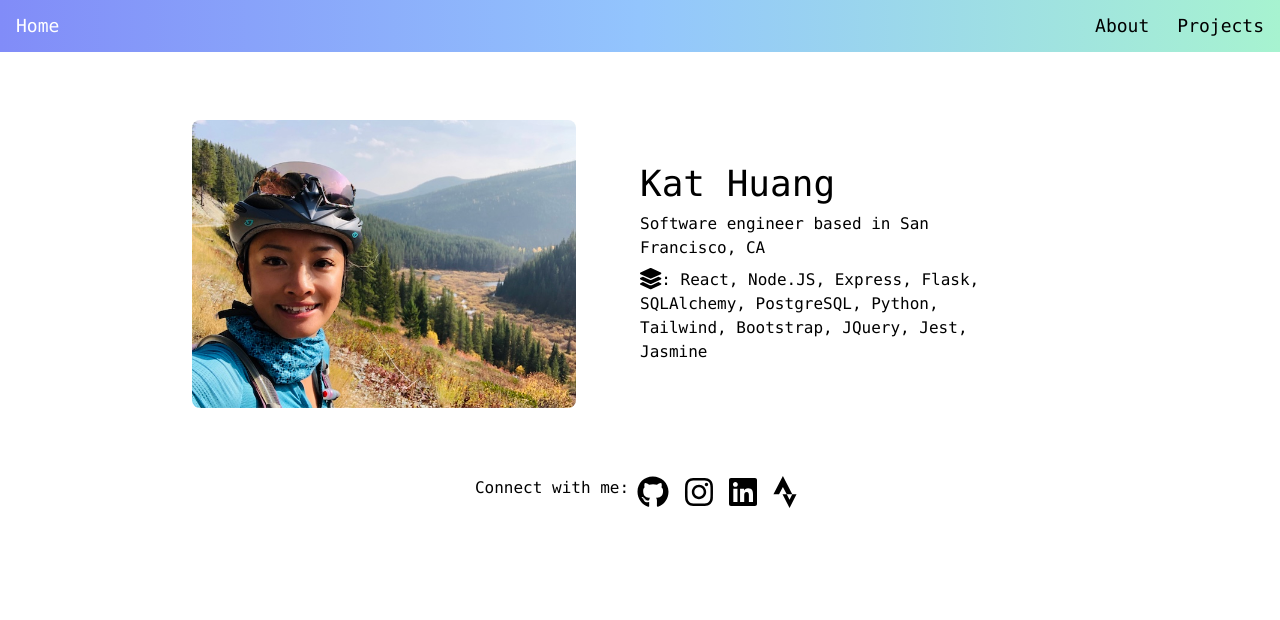
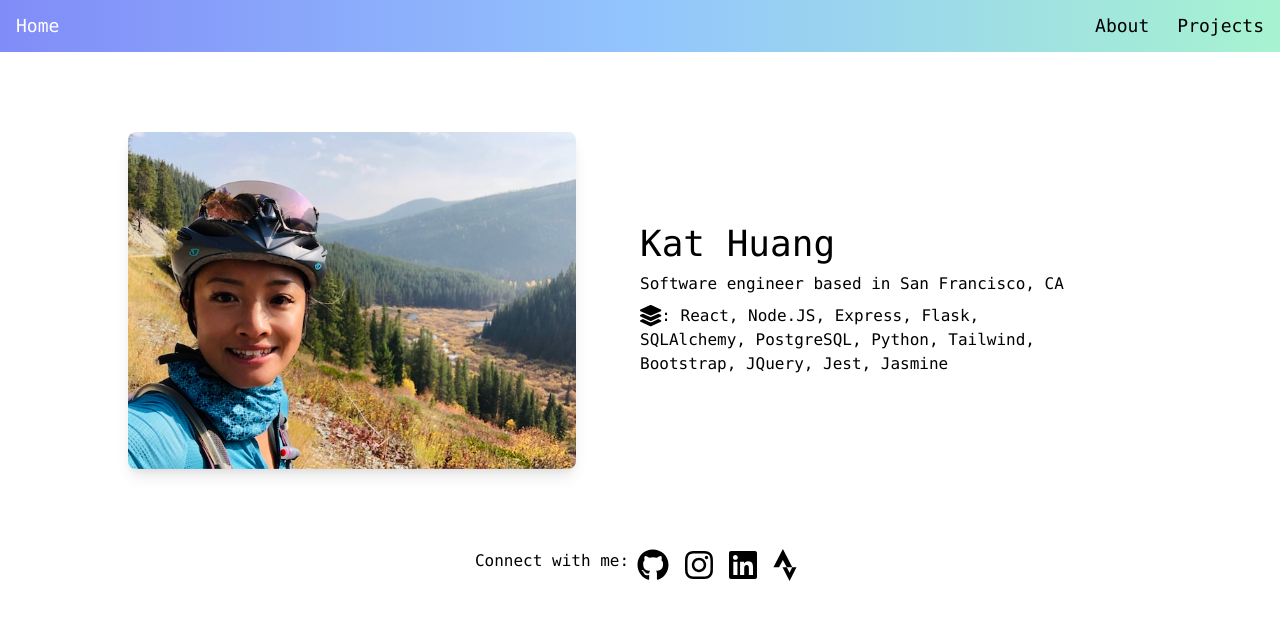
Before and after one commit to kathythekat/personal-site, a React (Create React App) app: page / in a window 1280 px wide. Shown: the top 620 px of the page. Built offline with nearby package versions, Linux system fonts and the light colour scheme.

Commit message:
added favicon, edited README.md, small css stuff

```diff
--- a/public/index.html
+++ b/public/index.html
@@ -24,7 +24,7 @@
       work correctly both with client-side routing and a non-root public URL.
       Learn how to configure a non-root public URL by running `npm run build`.
     -->
-    <title>React App</title>
+    <title>Kat Huang</title>
   </head>
   <body>
     <noscript>You need to enable JavaScript to run this app.</noscript>
--- a/src/About.js
+++ b/src/About.js
@@ -1,7 +1,7 @@
 function About() {
   return (
     <div className="container flex flex-col items-center">
-      <div className="max-w-sm m-4 lg:my-8 border border-black rounded-lg p-4">
+      <div className="max-w-sm m-4 lg:my-8 border border-black rounded-lg shadow-lg p-4">
         <h1 className="my-2">Get to know me.</h1>
         <p>
           I am a SF native who recently discovered a newfound love for coding.
--- a/src/Home.js
+++ b/src/Home.js
@@ -8,13 +8,13 @@ const stack = <FontAwesomeIcon icon={faLayerGroup} size="lg" />;
 function Home() {
   return (
     <>
-      <div className="container my-12 flex flex-col lg:flex-row justify-center items-center">
+      <div className="my-12 lg:my-20 flex flex-col lg:flex-row justify-center items-center">
         <img
-          className="w-10/12 md:max-w-sm h-auto rounded-lg"
+          className="w-10/12 max-w-sm lg:max-w-md h-auto rounded-lg shadow-lg"
           alt="Montana"
           src={Montana}
         />
-        <div className="container flex flex-col p-8 lg:m-8 max-w-md">
+        <div className="flex flex-col p-8 lg:m-8 max-w-md lg:max-w-lg">
           <h1>Kat Huang</h1>
           <h4 className="my-2">Software engineer based in San Francisco, CA</h4>
           <h4 className="">
--- a/src/Popover.js
+++ b/src/Popover.js
@@ -20,6 +20,7 @@ function Popover({ project }) {
   const closePopover = () => {
     setPopoverShow(false);
   };
+
   return (
     <>
       <div className="flex flex-wrap">
@@ -60,7 +61,7 @@ function Popover({ project }) {
                 </div>
               </div>
               <div className="text-white p-3">
-                <p className="p-1">Created with {tools}</p>
+                <p className="p-1">Built with {tools}</p>
                 <p className="p-1">{description}</p>
               </div>
             </div>
--- a/src/Projects.js
+++ b/src/Projects.js
@@ -16,7 +16,7 @@ const PROJECTS = [
     name: "PeTinder",
     tools: "React, Tailwind",
     description:
-      "Like Tinder, but for pets. Using the Petfinder API, users are given a random pet.",
+      'Like Tinder, but for pet adoption! Using the Petfinder API, users can select through random pets until they find "the one."',
     image: petinder,
     demo: "http://petinder.surge.sh/",
     github: "https://github.com/kathythekat/petfinder",
```
Also changed, not shown: 2 other files (tests, documents, lock files or other folders).
